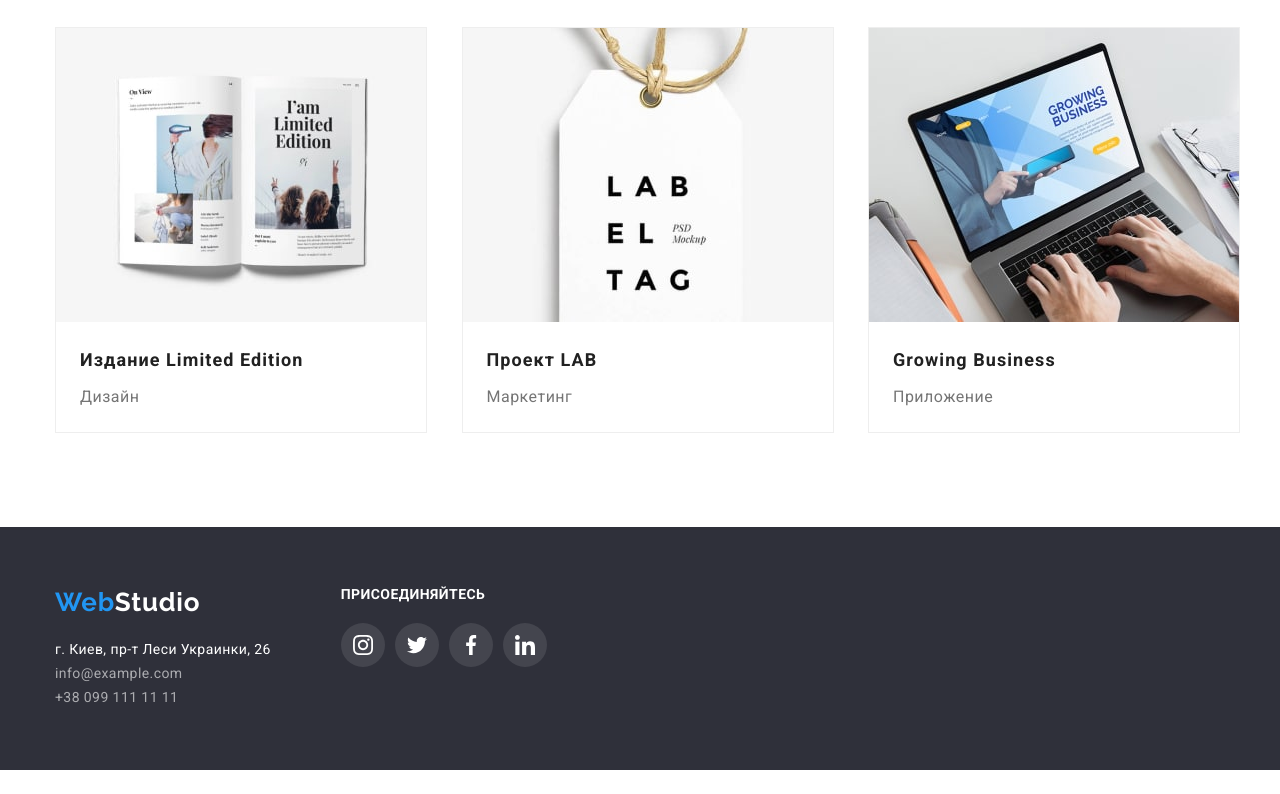
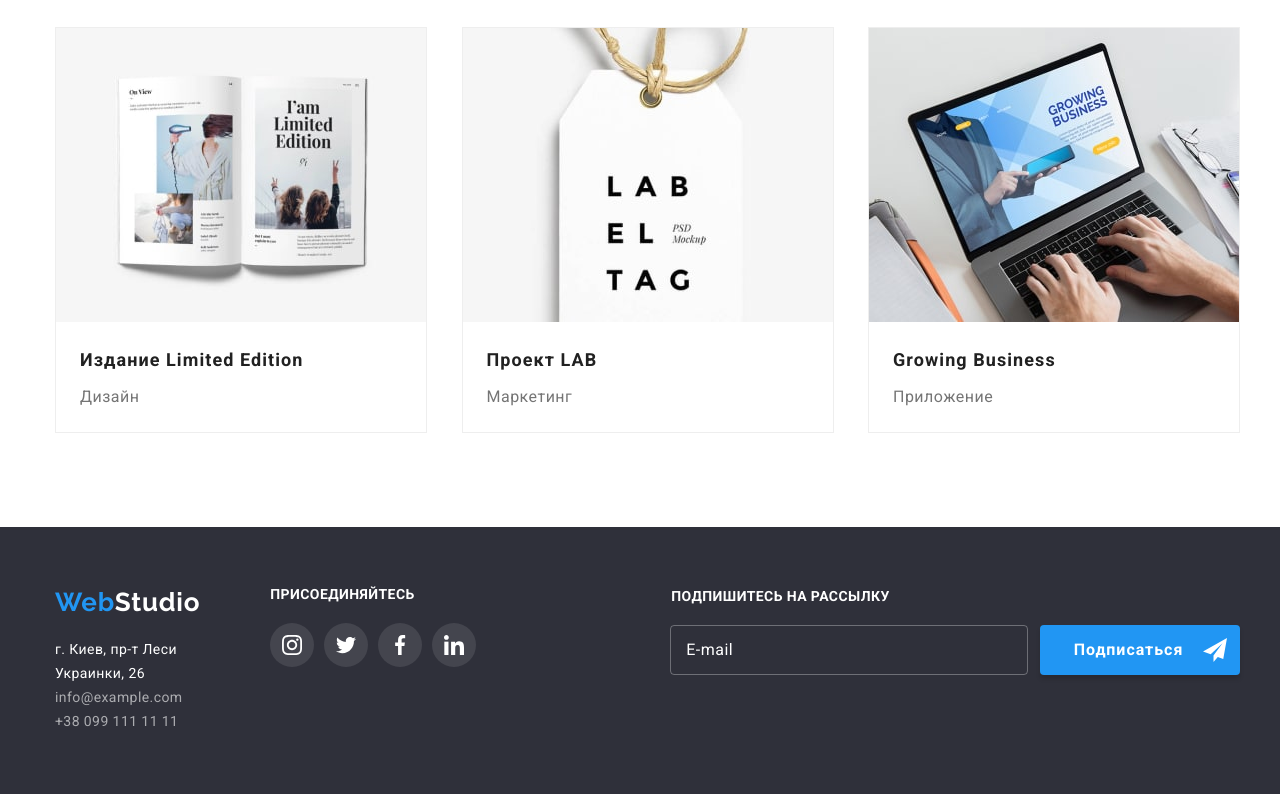
Before and after one commit to VKarina/goit-markup-hw-06, a plain HTML site: page portfolio.html in a window 1280 px wide. Shown: the part 1112-1906 px from the top of the page. Before the commit the page ends 1882 px from the top, so only its background shows below. Drawn offline with nearby package versions, Linux system fonts and the light colour scheme.

Commit message:
footer in portfolio

```diff
--- a/portfolio.html
+++ b/portfolio.html
@@ -293,6 +293,24 @@
             </li>
           </ul>
         </div>
+        <form action="/" class="footer-form">
+          <b class="subscribe-title">Подпишитесь на рассылку</b>
+          <div class="subscribe-area">
+            <input
+              class="subscribe-input"
+              type="text"
+              name="subscribe-text"
+              id="subscribe-text"
+            />
+            <label class="subscribe-label" for="subscribe-text">E-mail</label>
+            <button class="subscribe-btn" type="submit">
+              Подписаться
+              <svg class="subscribe-btn-icon" width="24px" height="24px">
+                <use href="./images/icons.svg#icon-send"></use>
+              </svg>
+            </button>
+          </div>
+        </form>
       </div>
     </footer>
   </body>
```
